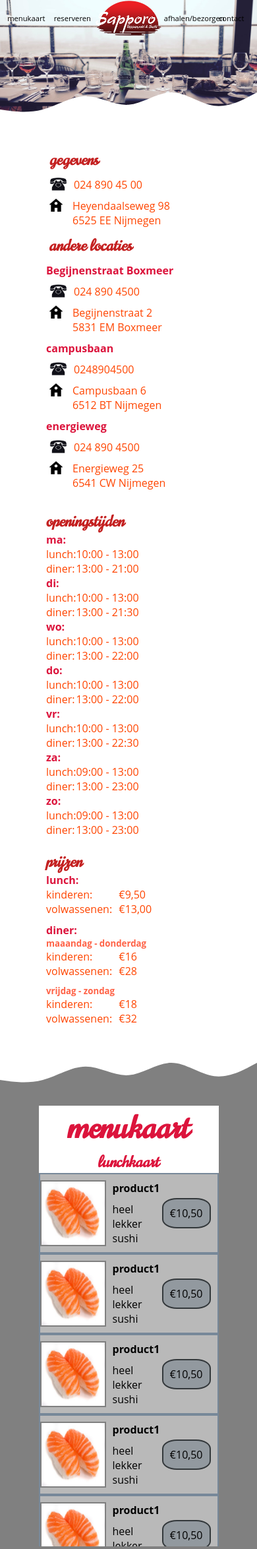
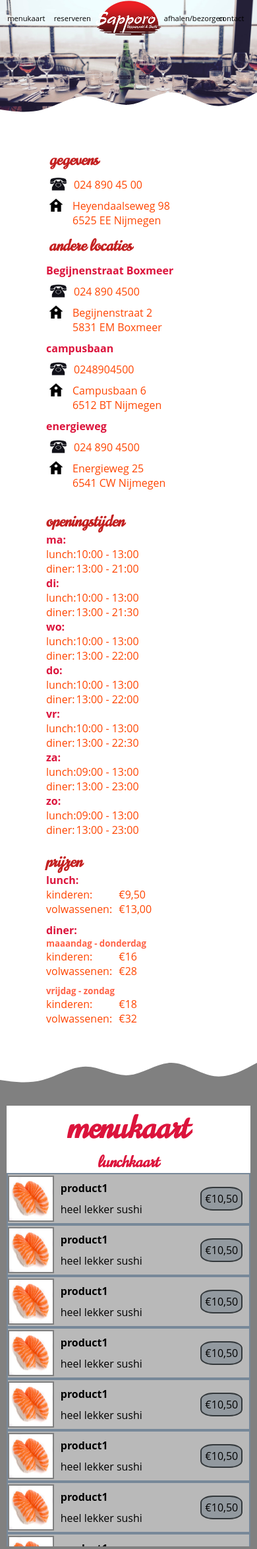
Before and after one commit to jochem11/minicrud, a PHP site: page / in a window 390 px wide. Shown: the top 2348 px of the page at 66% size. Run offline with PHP 8.4, Linux system fonts and the light colour scheme; some web fonts are replaced.

Commit message:
menukaart responsive

```diff
--- a/css/styles.css
+++ b/css/styles.css
@@ -621,6 +621,31 @@ body {
   margin: 10px;
 }
 
+@media only screen and (max-width: 500px) {
+  .menukaart .menutekst {
+    width: 95%;
+  }
+  .menukaart .producten {
+    width: 95%;
+  }
+}
+
+@media only screen and (max-width: 400px) {
+  .menukaart .producten .lunchkaart .product,
+  .menukaart .producten .dinerkaart .product {
+    min-height: 70px;
+  }
+  .menukaart .producten .lunchkaart .product .productPlaatje,
+  .menukaart .producten .dinerkaart .product .productPlaatje {
+    height: 70px;
+    width: 70px;
+  }
+  .menukaart .producten .lunchkaart .product .productprijs .productprijsknop p,
+  .menukaart .producten .dinerkaart .product .productprijs .productprijsknop p {
+    margin: 5px;
+  }
+}
+
 /*///////////////////////////////|
 -----------reserveren------------|
 /////////////////////////////////|*/
```
